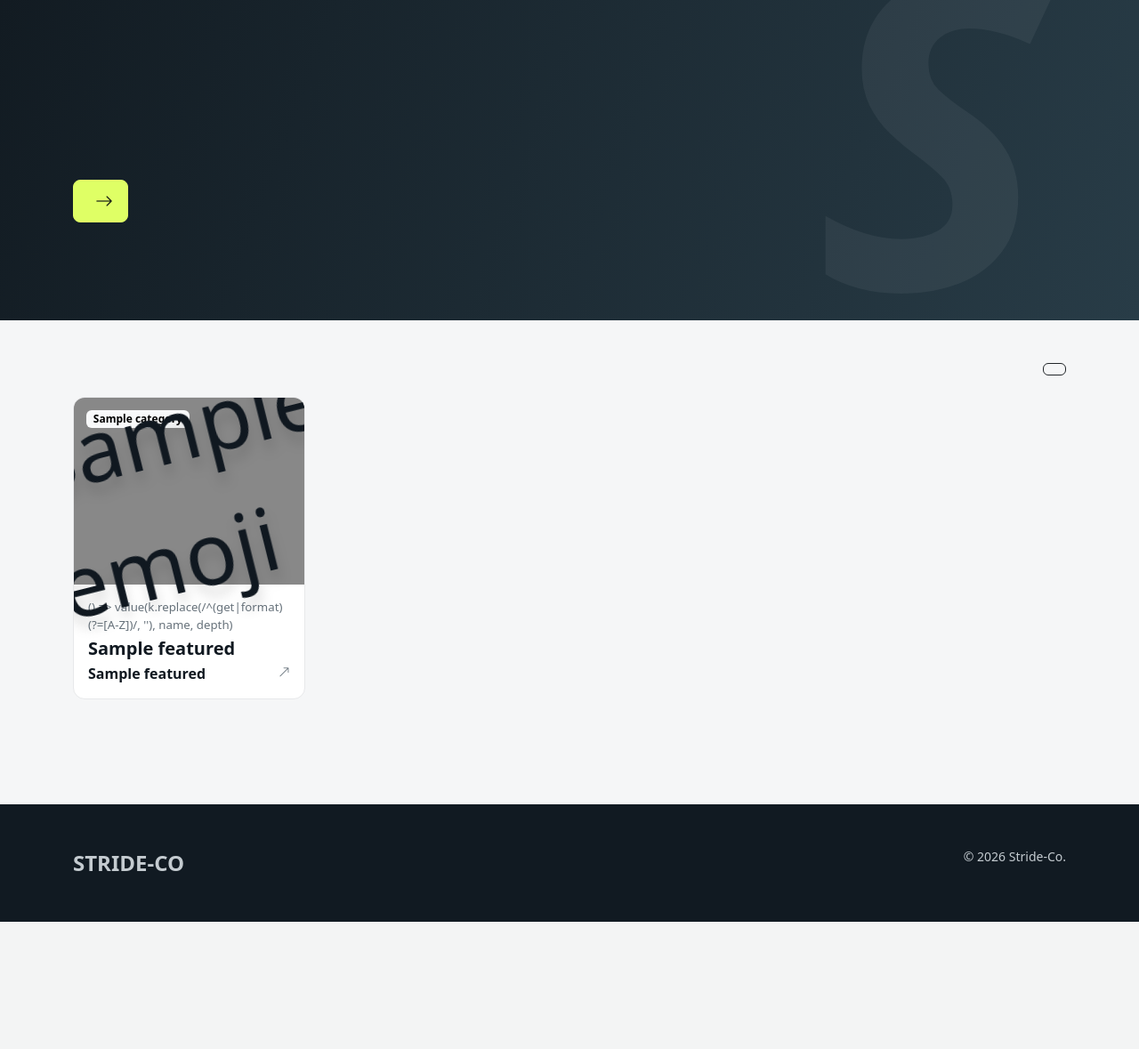
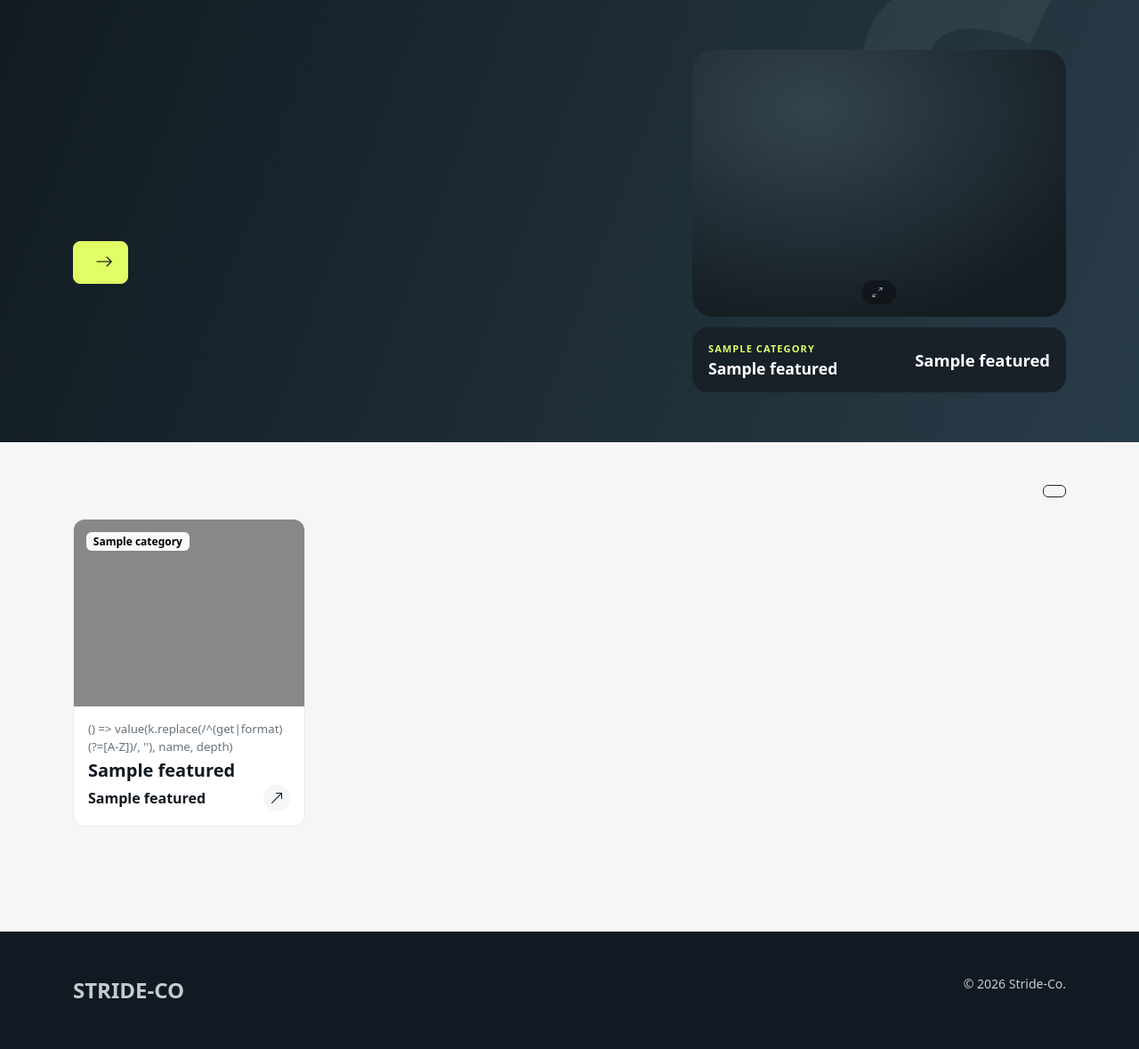
Before and after one commit to LF-Dguez/proyecto-Stride-Co, a Node project: template views/store/home.pug in a window 1280 px wide. Shown: the part 62-1241 px from the top of the page at 89% size. Before the commit the page ends 1098 px from the top, so only its background shows below. Run offline with Node 20 templates, Linux system fonts and the light colour scheme; the template is opened without the code that fills it: most values are stand-ins (such as "Sample title", 1, 10 or a date in 2020); some libraries are stand-ins or nearby versions.

Commit message:
feat(ssr): animaciones, modelo 3D y destacado rotativo en F2
Se completa el pulido visual que habiamos acordado y que se habia quedado
fuera del primer commit de F2:

- Tarjetas de producto: sombra doble, flechita circular que gira y se
  pone lima al pasar el mouse, y entrada escalonada (una por una) en vez
  de aparecer todas de golpe.
- Modelo 3D real e interactivo (model-viewer + public/models/shoe.glb,
  modelo de muestra con licencia CC BY 4.0, credito en el README) en vez
  del emoji, tanto en la cuadricula como en el destacado del inicio.
- El inicio ahora tiene un producto destacado grande dentro del hero que
  va rotando entre los productos cada pocos segundos (fundido, puntos
  para saltar a uno, se pausa al pasar el mouse). Es una mejora
  progresiva: sin JavaScript se ve el primer producto, completo y
  clicable, los datos de todos los destacados ya vienen en el HTML.

eslint.config.js agrega el entorno de navegador para public/js/, que
corre en el cliente, no en Node.

```diff
--- a/locales/en.json
+++ b/locales/en.json
@@ -50,7 +50,8 @@
             "cta": "Explore collection",
             "curatedLabel": "Picked for you",
             "featuredTitle": "Featured",
-            "viewCatalog": "View catalog"
+            "viewCatalog": "View catalog",
+            "dragToRotate": "drag to rotate"
         },
         "catalog": {
             "title": "All products",
--- a/locales/es.json
+++ b/locales/es.json
@@ -50,7 +50,8 @@
             "cta": "Explorar colección",
             "curatedLabel": "Seleccionados para ti",
             "featuredTitle": "Destacados",
-            "viewCatalog": "Ver catálogo"
+            "viewCatalog": "Ver catálogo",
+            "dragToRotate": "arrastra para girar"
         },
         "catalog": {
             "title": "Todos los productos",
--- a/public/css/stride.css
+++ b/public/css/stride.css
@@ -104,6 +104,130 @@ body {
   letter-spacing: -2px;
 }
 
+/* El hero se vuelve de dos columnas cuando trae el producto destacado a un lado. */
+.hero-grid {
+  display: flex;
+  align-items: center;
+  gap: 32px;
+  flex-wrap: wrap;
+  padding-block: 56px;
+}
+
+.hero-grid > div:first-child {
+  flex: 1 1 420px;
+  min-width: 0;
+}
+
+/* ---------- producto destacado flotando dentro del hero ---------- */
+
+.hero-product {
+  flex: 1 1 360px;
+  max-width: 420px;
+}
+
+.hero-product-link {
+  display: block;
+  color: inherit;
+  text-decoration: none;
+}
+
+.hero-product-stage {
+  height: 300px;
+  border-radius: 24px;
+  background: radial-gradient(120% 120% at 32% 22%, #33444f, #141b21 72%);
+  overflow: hidden;
+  position: relative;
+  transition: transform .4s cubic-bezier(.22, 1, .36, 1), box-shadow .4s ease;
+}
+
+.hero-product:hover .hero-product-stage {
+  transform: translateY(-4px);
+  box-shadow: 0 26px 50px -20px #00000070;
+}
+
+.hero-product-stage model-viewer {
+  width: 100%;
+  height: 100%;
+  --poster-color: transparent;
+  transition: opacity .35s ease;
+}
+
+.hero-product-tip {
+  position: absolute;
+  bottom: 14px;
+  left: 50%;
+  transform: translateX(-50%);
+  font-size: 11px;
+  color: #c7ccd0;
+  background: #00000055;
+  padding: 5px 12px;
+  border-radius: 999px;
+  display: flex;
+  align-items: center;
+  gap: 6px;
+  backdrop-filter: blur(3px);
+}
+
+.hero-dots {
+  display: flex;
+  gap: 7px;
+  justify-content: center;
+  margin-top: 12px;
+}
+
+.hero-dots:empty {
+  display: none;
+}
+
+.hero-dots button {
+  width: 7px;
+  height: 7px;
+  border-radius: 999px;
+  border: none;
+  padding: 0;
+  cursor: pointer;
+  background: #ffffff3a;
+  transition: background .3s ease, transform .3s ease;
+}
+
+.hero-dots button.active {
+  background: var(--lime);
+  transform: scale(1.3);
+}
+
+.hero-product-card {
+  margin-top: 12px;
+  background: #182028;
+  border-radius: 18px;
+  padding: 16px 18px;
+  display: flex;
+  justify-content: space-between;
+  align-items: center;
+  color: #fff;
+  transition: opacity .35s ease;
+}
+
+.hero-product-card .tag {
+  font-size: 11px;
+  letter-spacing: .1em;
+  text-transform: uppercase;
+  color: var(--lime);
+  font-weight: 700;
+  display: block;
+  margin-bottom: 4px;
+}
+
+.hero-product-card h3 {
+  margin: 0;
+  font-size: 1.1rem;
+  font-weight: 800;
+}
+
+.hero-product-card .price {
+  font-weight: 800;
+  font-size: 1.15rem;
+}
+
 @media (max-width: 850px) {
   .hero {
     min-height: 290px;
@@ -159,12 +283,12 @@ body {
   overflow: hidden;
   background: white;
   height: 100%;
-  transition: transform .15s, box-shadow .15s;
+  transition: transform .4s cubic-bezier(.22, 1, .36, 1), box-shadow .4s cubic-bezier(.22, 1, .36, 1);
 }
 
 .product-tile:hover {
-  transform: translateY(-3px);
-  box-shadow: 0 12px 26px #00000013;
+  transform: translateY(-6px);
+  box-shadow: 0 1px 0 #e7e8ea, 0 26px 40px -20px #10182038;
 }
 
 .shoe-art {
@@ -174,18 +298,43 @@ body {
   align-items: center;
   justify-content: center;
   position: relative;
-}
-
-.shoe-art .shoe {
-  font-size: 6rem;
-  filter: drop-shadow(0px 12px 7px #0002);
-  transform: rotate(-14deg);
+  overflow: hidden;
 }
 
 .shoe-art .tag {
   position: absolute;
   top: 14px;
   left: 14px;
+  z-index: 2;
+}
+
+.shoe-art .shoe-model {
+  width: 100%;
+  height: 100%;
+  --poster-color: transparent;
+  pointer-events: none;
+  transition: transform .45s cubic-bezier(.22, 1, .36, 1);
+}
+
+.product-tile:hover .shoe-art .shoe-model {
+  transform: scale(1.06);
+}
+
+/* Botón circular con flecha; se vuelve lima y gira 45° al pasar el mouse. */
+.card-arrow {
+  width: 30px;
+  height: 30px;
+  border-radius: 50%;
+  background: #f5f6f7;
+  display: inline-flex;
+  align-items: center;
+  justify-content: center;
+  transition: background .3s ease, transform .35s cubic-bezier(.22, 1, .36, 1);
+}
+
+.product-tile:hover .card-arrow {
+  background: var(--lime);
+  transform: rotate(45deg);
 }
 
 @media (max-width: 850px) {
--- a/views/layouts/store.pug
+++ b/views/layouts/store.pug
@@ -8,6 +8,7 @@ html(lang=getLocale())
     link(href='https://cdn.jsdelivr.net/npm/bootstrap@5.3.3/dist/css/bootstrap.min.css', rel='stylesheet')
     link(href='https://cdn.jsdelivr.net/npm/bootstrap-icons@1.11.3/font/bootstrap-icons.min.css', rel='stylesheet')
     link(href='/css/stride.css', rel='stylesheet')
+    script(type='module', src='https://cdn.jsdelivr.net/npm/@google/model-viewer@3.5.0/dist/model-viewer.min.js')
   body
     header.store-header
       .container.py-2.d-flex.justify-content-between.align-items-center.gap-3
--- a/views/mixins/productCard.pug
+++ b/views/mixins/productCard.pug
@@ -1,17 +1,19 @@
-//- Tarjeta de producto de la tienda, fiel al prototipo (shoe-art con color de fondo).
-//- product = { id, name, brand, category, priceLabel, color, emoji }
-mixin productCard(product)
-  .col-sm-6.col-lg-3
+//- Tarjeta de producto de la tienda, fiel al prototipo (shoe-art con color de fondo),
+//- con la entrada escalonada y el hover de la referencia aprobada.
+//- product = { id, name, brand, category, priceLabel, color, variant }
+//- delay = retraso opcional (segundos) para la animación de entrada, por índice
+mixin productCard(product, delay)
+  .col-sm-6.col-lg-3.reveal(style=delay ? `animation-delay:${delay}s` : '')
     a.text-decoration-none.text-reset(href=`/products/${product.id}`)
       .product-tile
         .shoe-art(style=`background:${product.color || '#edf0f1'}`)
           span.tag.badge.text-bg-light= product.category
-          span.shoe= product.emoji || '👟'
+          model-viewer.shoe-model(src='/models/shoe.glb', variant-name=product.variant, auto-rotate, rotation-per-second='26deg', disable-zoom, camera-controls=false, shadow-intensity='0', interaction-prompt='none')
         .p-3
           .tiny= product.brand
           h5.fw-bold.my-1= product.name
           .d-flex.justify-content-between.align-items-center
             strong= product.priceLabel
-            span.text-decoration-underline.tiny
-              = __('store.catalog.viewDetail')
-              i.bi.bi-arrow-up-right.ms-1
+            span.card-arrow
+              i.bi.bi-arrow-up-right(aria-hidden='true')
+              span.visually-hidden= __('store.catalog.viewDetail')
--- a/views/store/catalog.pug
+++ b/views/store/catalog.pug
@@ -16,8 +16,8 @@ block content
         button.btn.btn-dark(type='submit')= __('common.search')
     .row.g-4
       if products.length
-        each product in products
-          +productCard(product)
+        each product, i in products
+          +productCard(product, i * 0.08)
       else
         p.text-secondary= __('store.catalog.empty')
     include ../partials/pagination
--- a/views/store/home.pug
+++ b/views/store/home.pug
@@ -3,8 +3,8 @@ include ../mixins/productCard
 
 block content
   .hero
-    .container
-      .col-lg-7
+    .container.hero-grid
+      div
         span.badge.text-bg-light.mb-3.reveal.d1= __('store.home.badge')
         h1.reveal.d2
           | #{__('store.home.titleLine1')}
@@ -14,6 +14,22 @@ block content
         a.btn.btn-lime.btn-lg.reveal.d4(href='/products')
           = __('store.home.cta')
           i.bi.bi-arrow-right.ms-2
+
+      if featured.length
+        .hero-product.reveal.d4#heroProduct
+          a.hero-product-link(href=`/products/${featured[0].id}`, id='heroProductLink')
+            .hero-product-stage
+              model-viewer#heroModel(src='/models/shoe.glb', variant-name=featured[0].variant, camera-controls, disable-zoom, auto-rotate, auto-rotate-delay='1200', rotation-per-second='18deg', shadow-intensity='0', interaction-prompt='none')
+              span.hero-product-tip
+                i.bi.bi-arrows-angle-expand.me-1
+                = __('store.home.dragToRotate')
+            .hero-product-card
+              div
+                span.tag#heroCategory= featured[0].category
+                h3#heroName= featured[0].name
+              span.price#heroPrice= featured[0].priceLabel
+          .hero-dots#heroDots
+
   .container.py-5
     .d-flex.justify-content-between.align-items-end.mb-4
       div
@@ -22,7 +38,11 @@ block content
       a.btn.btn-outline-dark(href='/products')= __('store.home.viewCatalog')
     .row.g-4
       if featured.length
-        each product in featured
-          +productCard(product)
+        each product, i in featured
+          +productCard(product, i * 0.08)
       else
         p.text-secondary= __('store.catalog.empty')
+
+  if featured.length > 1
+    script(type='application/json', id='heroData')!= featuredJson
+    script(src='/js/heroRotator.js')
```
Also changed, not shown: controllers/web/store.js (+8 -2 lines), eslint.config.js (+8 -0 lines), public/js/heroRotator.js (added, +80 -0 lines), test/webStore.test.js (+24 -0 lines), README.md, 2 other files.
